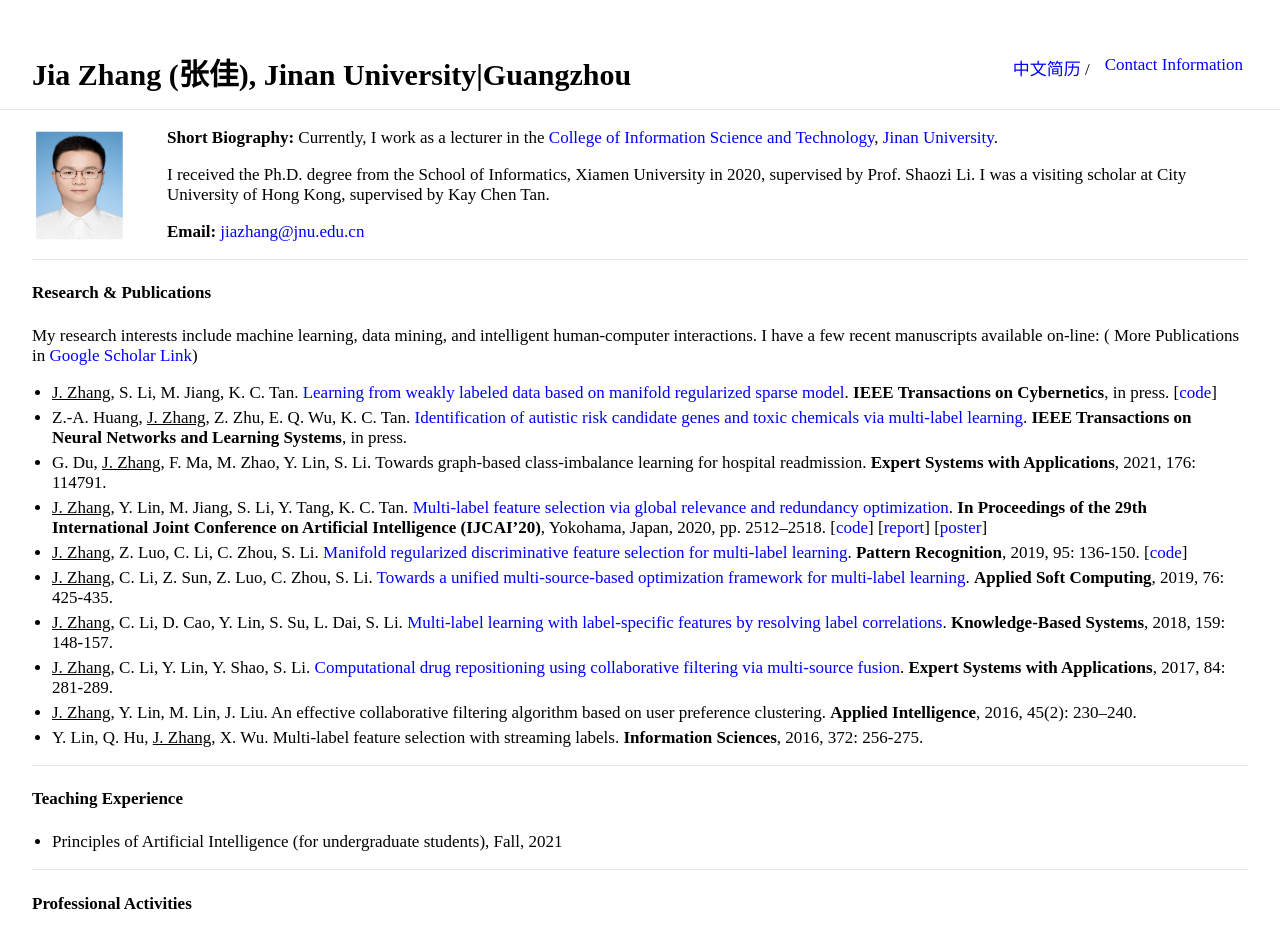
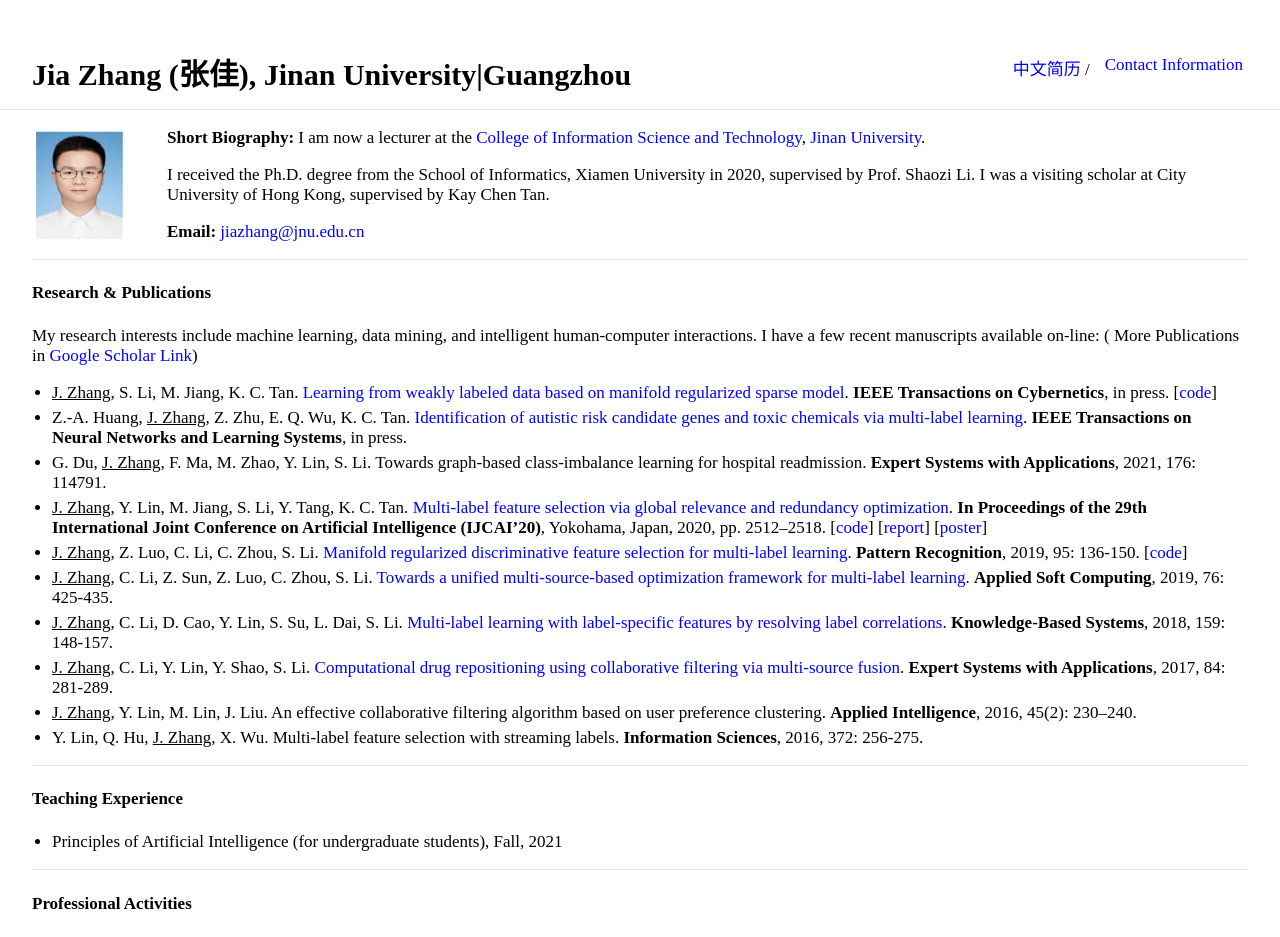
Before and after one commit to jiazhang-ml/jiazhang-ml.github.io, a Jekyll site: the page built from index.md, in a window 1280 px wide. Shown: the top 937 px of the page. Built offline with Jekyll 4.4.1, drawn with Linux system fonts in a browser that asks for light colours.

Commit message:
Update index.md

```diff
--- a/index.md
+++ b/index.md
@@ -5,7 +5,7 @@ layout: default
 
 <img class="profile-picture" src="jiazhang1.jpg">
 
-**Short Biography:** Currently, I work as a lecturer in the [College of Information Science and Technology](http://xxxy2016.jnu.edu.cn/), [Jinan University](https://www.jnu.edu.cn/).
+**Short Biography:** I am now a lecturer at the [College of Information Science and Technology](http://xxxy2016.jnu.edu.cn/), [Jinan University](https://www.jnu.edu.cn/).
 
  I received the Ph.D. degree from the School of Informatics, Xiamen University in 2020, supervised by Prof. Shaozi Li. I was a visiting scholar at City University of Hong Kong, supervised by Kay Chen Tan.
 
```
